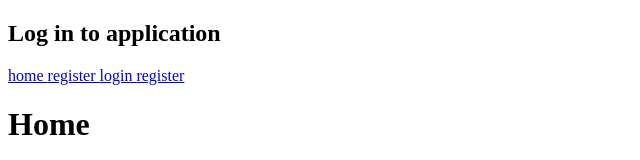
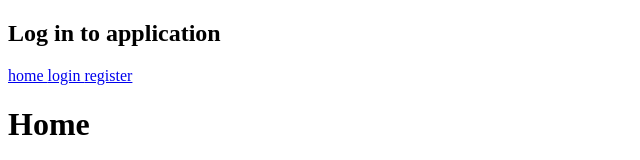
Before and after one commit to emileachin/Alumni_Network, a React (Vite) app in the folder frontend/: page / in a window 1280 px wide. Shown: the top 160 px of the page, without its empty margins (0-640 px from the left). Built offline with nearby package versions, Linux system fonts and the light colour scheme.

Commit message:
removed extra register link

```diff
--- a/frontend/src/App.jsx
+++ b/frontend/src/App.jsx
@@ -73,7 +73,6 @@ function App() {
       <div>
         <h2>Log in to application</h2>
         <Link to="/">home     </Link>
-        <Link to="/register">register     </Link>
         <Link to="/login">login       </Link>
         <Link to="/register">register</Link>
 
```
